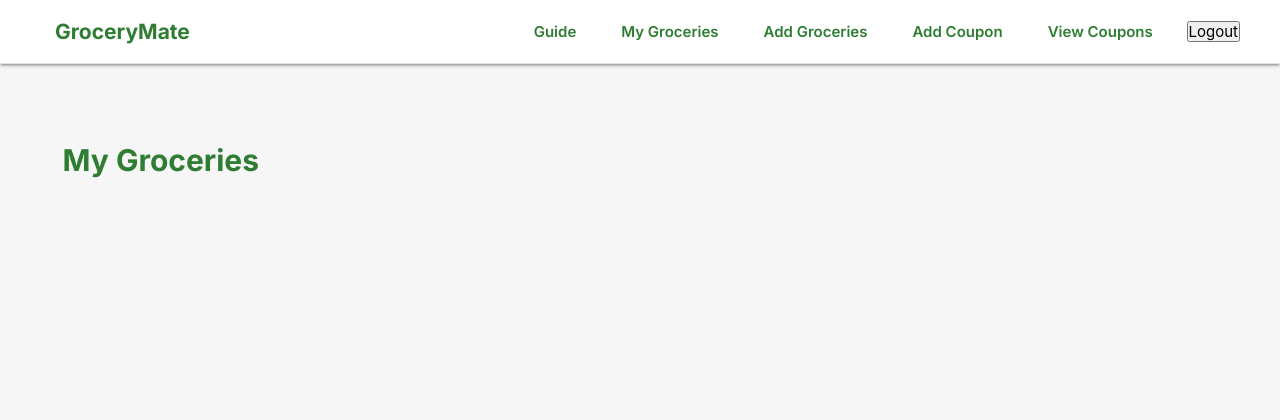
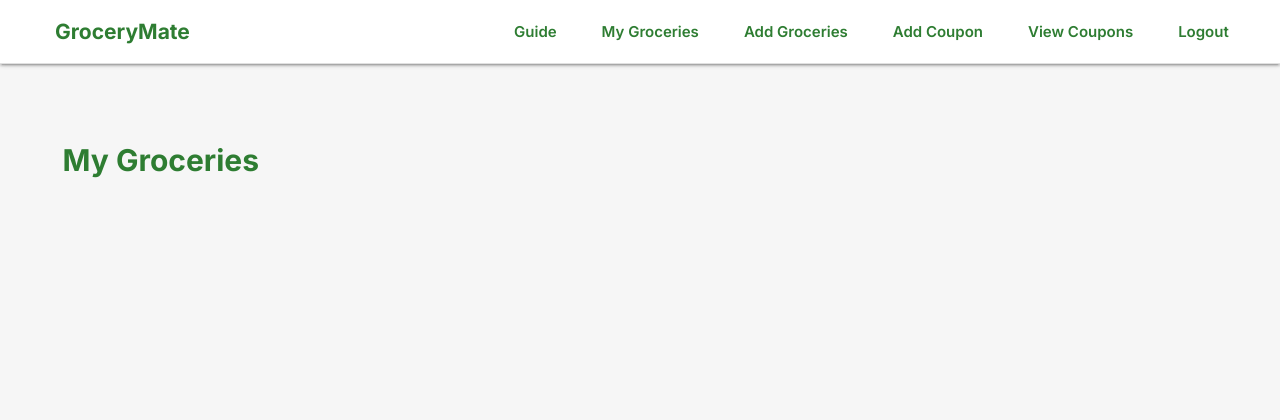
Before and after one commit to AlJaamri/GroceryMate, a Django app: page /groceries/ in a window 1280 px wide. Shown: the top 420 px of the page. Run offline with Django 5.2, Linux system fonts and the light colour scheme; the visitor is signed in with stand-in values (Sample User, id 1); data that the repository does not hold is empty.

Commit message:
css progress

```diff
--- a/grocerymate/main_app/static/css/style.css
+++ b/grocerymate/main_app/static/css/style.css
@@ -1132,3 +1132,43 @@ nav .right li a:hover {
 .auth-form p + p {
   margin-top: 1.2rem;
 }
+
+/* =====================
+   Navbar – Logout Button
+===================== */
+
+/* Remove default form spacing in navbar */
+nav .right li form {
+  margin: 0;
+  padding: 0;
+}
+
+/* Style logout button like nav links */
+nav .right li form button {
+  background: none;
+  border: none;
+
+  font-family: "Inter", sans-serif;
+  font-size: 1rem;
+  font-weight: 600;
+
+  color: var(--green-primary);
+
+  padding: 0.5rem 0.75rem;
+  border-radius: 6px;
+
+  cursor: pointer;
+  transition: all 0.2s ease;
+}
+
+/* Hover state matches other nav items */
+nav .right li form button:hover {
+  background-color: var(--green-soft);
+  color: var(--green-light);
+}
+
+/* Remove weird focus outline from Materialize */
+nav .right li form button:focus {
+  outline: none;
+  background-color: var(--green-soft);
+}
```
